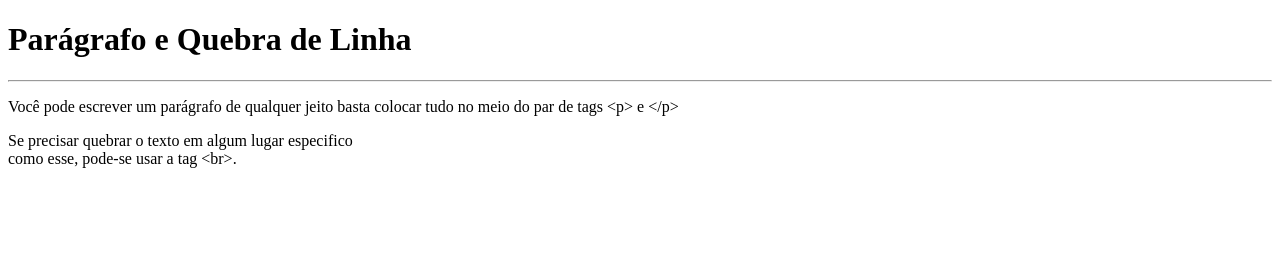
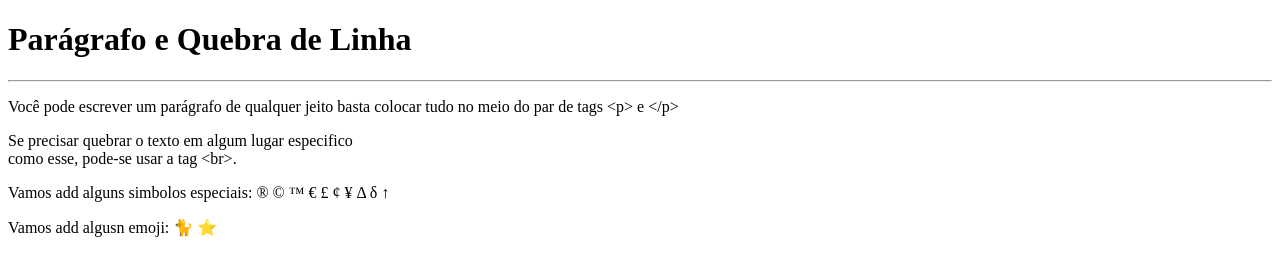
Before and after one commit to JhonathanPb/html-css, a plain HTML site: page exercicios/ex002/index.html in a window 1280 px wide. Drawn offline with Linux system fonts and the light colour scheme.

Commit message:
Update index.html

```diff
--- a/exercicios/ex002/index.html
+++ b/exercicios/ex002/index.html
@@ -13,11 +13,28 @@
         qualquer jeito
         basta colocar tudo
         no meio do par de tags
-        &lt;p&gt; e &lt;/p&gt;
+        &lt;p&gt; e &lt;/p&gt; <!--lt = Less Than / gt = Greather Than-->
     </p>
     <p>Se precisar quebrar
          o texto em algum lugar especifico <br> como esse,
-          pode-se usar a tag &lt;br&gt;.</p>
+          pode-se usar a tag &lt;br&gt;.
+    </p>
+    <p> Vamos add alguns simbolos especiais:
+        &reg;
+        &copy;
+        &trade;
+        &euro;
+        &pound;
+        &cent;
+        &yen;
+        &Delta;
+        &delta;
+        &uarr;
+    </p>
+    <p> Vamos add algusn emoji:
+        &#x1f408;
+        &#x2b50;
+    </p>
 
 </body>
 </html>
```
